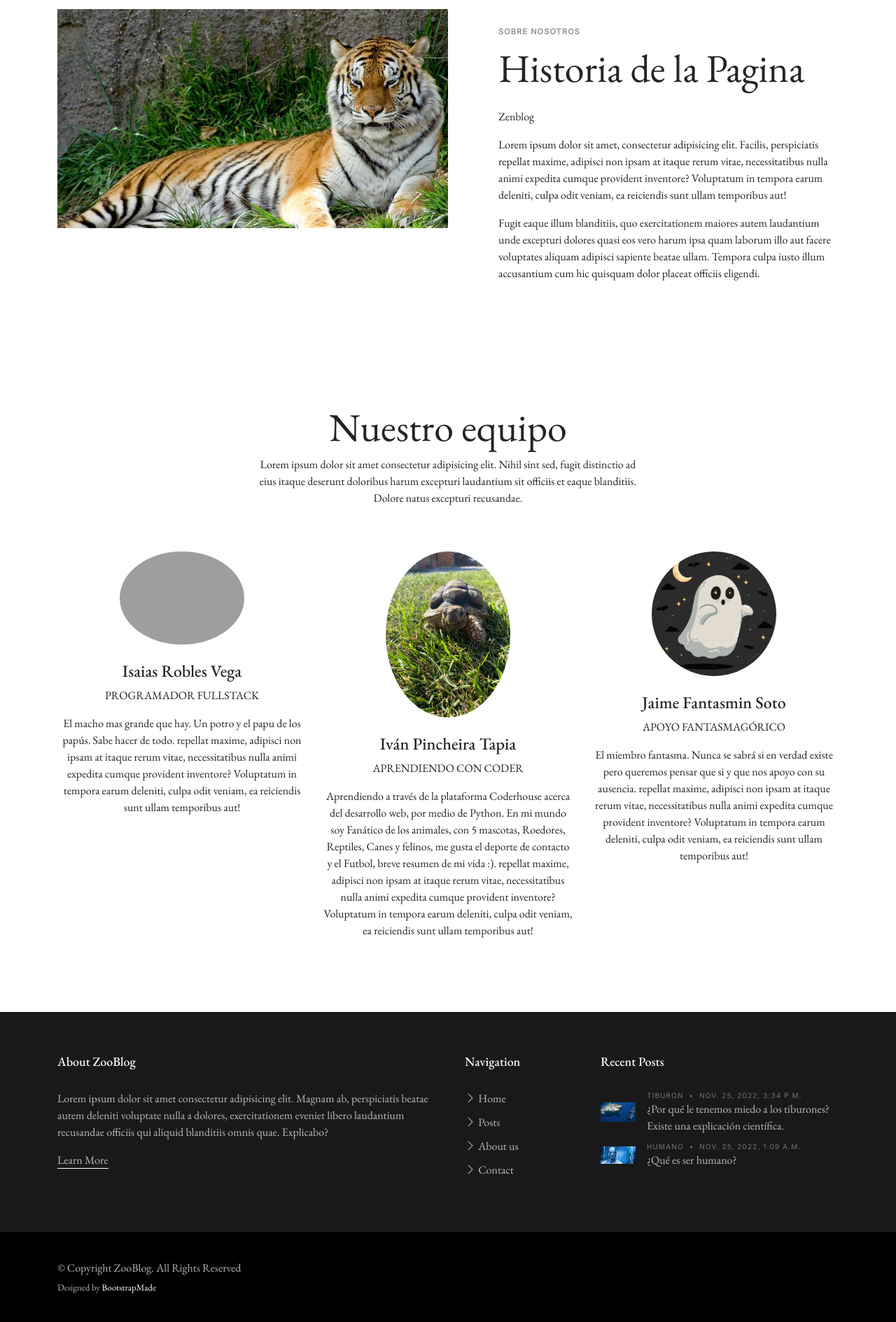
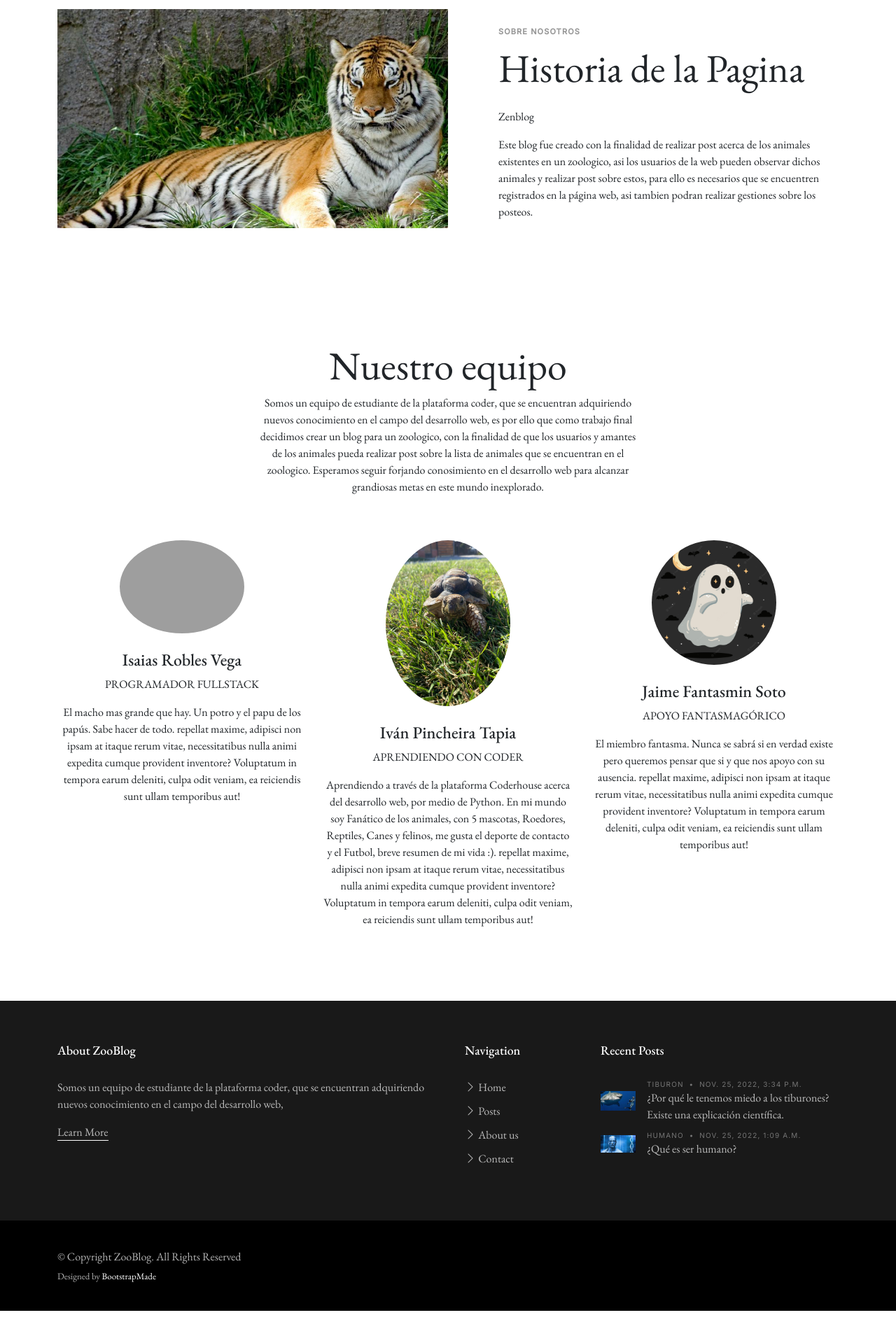
Before and after one commit to isak4567/AppZoo, a Django app: page /Appzoologico/About/ in a window 1280 px wide. Shown: the part 257-2146 px from the top of the page at 70% size. Run offline with Django 4.2, Linux system fonts and the light colour scheme; data comes from the database, SQL or seed files in the repository; both versions use the stored data as it was after the commit; some libraries are stand-ins or nearby versions; some web fonts are replaced; grey boxes are pictures that could not be loaded.

Commit message:
agrego decoradores

```diff
--- a/Appzoologico/templates/About.html
+++ b/Appzoologico/templates/About.html
@@ -22,8 +22,13 @@
               <div class="post-meta mt-4">Sobre Nosotros</div>
               <h2 class="mb-4 display-4">Historia de la Pagina</h2>
               <p>Zenblog</p>
-              <p>Lorem ipsum dolor sit amet, consectetur adipisicing elit. Facilis, perspiciatis repellat maxime, adipisci non ipsam at itaque rerum vitae, necessitatibus nulla animi expedita cumque provident inventore? Voluptatum in tempora earum deleniti, culpa odit veniam, ea reiciendis sunt ullam temporibus aut!</p>
-              <p>Fugit eaque illum blanditiis, quo exercitationem maiores autem laudantium unde excepturi dolores quasi eos vero harum ipsa quam laborum illo aut facere voluptates aliquam adipisci sapiente beatae ullam. Tempora culpa iusto illum accusantium cum hic quisquam dolor placeat officiis eligendi.</p>
+              <p> Este blog fue creado con la finalidad de realizar post acerca de los animales existentes en un zoologico,
+                asi los usuarios de la web pueden observar dichos animales y realizar post sobre estos, para ello
+                es necesarios que se encuentren registrados en la página web, asi tambien podran realizar gestiones sobre los
+                posteos.
+
+              </p>
+              <p></p>
             </div>
           </div>
 
@@ -39,7 +44,11 @@
             <div class="row justify-content-center">
               <div class="col-lg-6">
                 <h2 class="display-4">Nuestro equipo</h2>
-                <p>Lorem ipsum dolor sit amet consectetur adipisicing elit. Nihil sint sed, fugit distinctio ad eius itaque deserunt doloribus harum excepturi laudantium sit officiis et eaque blanditiis. Dolore natus excepturi recusandae.</p>
+                <p>Somos un equipo de estudiante de la plataforma coder, que se encuentran adquiriendo nuevos conocimiento en el campo
+                  del desarrollo web, es por ello que como trabajo final decidimos crear un blog para un zoologico, con la finalidad de que
+                  los usuarios y amantes de los animales pueda realizar post sobre la lista de animales que se encuentran en el zoologico. Esperamos
+                  seguir forjando conosimiento en el desarrollo web para alcanzar grandiosas metas en este mundo inexplorado.
+                </p>
               </div>
             </div>
           </div>
--- a/Appzoologico/templates/Contact.html
+++ b/Appzoologico/templates/Contact.html
@@ -20,7 +20,7 @@
             <i class="bi bi-linkedin"></i>
             <h3>Linkedin</h3>
             <p><a target="blank" href="https://www.linkedin.com/in/isaías-robles-vega-9b4b87220/">Isaías Robles Vega</a></p>
-            <p><a target="blank" href="https://www.linkedin.com/in/isaías-robles-vega-9b4b87220/">Iván Pincheira Tapia</a></p>
+            <p><a target="blank" href="https://www.linkedin.com/in/iv%C3%A1n-pincheira-tapia/">Iván Pincheira Tapia</a></p>
           </div>
         </div><!-- End Info Item -->
 
@@ -29,7 +29,7 @@
             <i class="bi bi-github"></i>
             <h3>Github</h3>
             <p><a target="blank" href="https://github.com/isak4567">Isaías Robles Vega</a></p>
-            <p><a target="blank" href="https://github.com/isak4567">Iván Pincheira Tapia</a></p>
+            <p><a target="blank" href="https://github.com/IvanPincheiraTapia">Iván Pincheira Tapia</a></p>
           </div>
         </div><!-- End Info Item -->
 
@@ -38,7 +38,7 @@
             <i class="bi bi-envelope"></i>
             <h3>Email</h3>
             <p><a target="blank" href="mailto:isaiasrv@gmail.com">isaiasrv@gmail.com</a></p>
-            <p><a target="blank" href="mailto:isaiasrv@gmail.com">isaiasrv@gmail.com</a></p>
+            <p><a target="blank" href="mailto:ivanpincheira18@gmail.com">ivanpincheira18@gmail.com</a></p>
           </div>
         </div><!-- End Info Item -->
 
--- a/Appzoologico/templates/indexZoo.html
+++ b/Appzoologico/templates/indexZoo.html
@@ -217,7 +217,8 @@
         <div class="row g-5">
           <div class="col-lg-6">
             <h3 class="footer-heading">About ZooBlog</h3>
-            <p>Lorem ipsum dolor sit amet consectetur adipisicing elit. Magnam ab, perspiciatis beatae autem deleniti voluptate nulla a dolores, exercitationem eveniet libero laudantium recusandae officiis qui aliquid blanditiis omnis quae. Explicabo?</p>
+            <p>Somos un equipo de estudiante de la plataforma coder, que se encuentran adquiriendo nuevos conocimiento en el campo
+              del desarrollo web,</p>
             <p><a href="{% url 'about' %}" class="footer-link-more">Learn More</a></p>
           </div>
           <div class="col-6 col-lg-2">
--- a/Appzoologico/views.py
+++ b/Appzoologico/views.py
@@ -5,6 +5,8 @@ from .forms import  UsuarioFormulario, EditarPerfil, ImagenPerfil, AnimalG1F, An
 from django.urls import reverse_lazy
 from django.contrib.auth.forms import AuthenticationForm
 from django.contrib.auth.models import User
+from django.contrib.auth.decorators import login_required
+from django.contrib.admin.views.decorators import staff_member_required
 from django.contrib.auth import login, authenticate
 
 # Create your views here.
@@ -130,12 +132,13 @@ def view_Registrarse(request):
 
 
 ################ Vistas de Perfil ################
+@login_required
 def view_Detalles_Perfil(request):
     avatar = Avatar.objects.get(user = request.user)
 
     return render(request, "./Cuenta\DetallesPerfil.html", {"imgPerfil": avatar.imagen.url})
 
-
+@login_required
 def view_Editar_Perfil(request):
     usuario = request.user
     avatar = Avatar.objects.get(user = request.user)
@@ -181,6 +184,7 @@ def view_Editar_Perfil(request):
 
 
 ################ Vistas de Animales ################
+@staff_member_required(login_url='/Appzoologico/LogIn')
 def view_AgregarAnimalG1(request):
 
     avatar = Avatar.objects.get(user = request.user)
@@ -222,6 +226,7 @@ def view_DetallesAnimalG1(request, id):
     return render(request, "./Animales/DetallesAnimal.html", {"animal": animalG1, "imgPerfil": avatar.imagen.url})
 
 
+@staff_member_required(login_url='/Appzoologico/LogIn')
 def view_ModificarAnimalG1(request, id):
 
     animalG1 = Animal_GrupoSecundario1.objects.get(id=id)
@@ -265,6 +270,7 @@ def view_ModificarAnimalG1(request, id):
         return render(request, "Animales/ModificarAnimalG1.html", {'form': miFormulario, "imgPerfil": avatar.imagen.url})
 
 
+@staff_member_required(login_url='/Appzoologico/LogIn')
 def view_EliminarAnimalG1(request, id):
 
     if request.method == "POST":
@@ -282,6 +288,7 @@ def view_EliminarAnimalG1(request, id):
         return render(request, "indexZoo.html", {"mensaje": f'Liberaste a {nombre}.', "vertebrados": vertebrados, "invertebrados": invertebrados, "imgPerfil": avatar.imagen.url})
 
 
+@staff_member_required(login_url='/Appzoologico/LogIn')
 def view_AgregarAnimalG2(request):
 
     avatar = Avatar.objects.get(user = request.user)
@@ -311,6 +318,7 @@ def view_AgregarAnimalG2(request):
         return render(request, "Animales/AgregarAnimalG1.html", {'form': miFormulario, "imgPerfil": avatar.imagen.url})
 
 
+@staff_member_required(login_url='/Appzoologico/LogIn')
 def view_ModificarAnimalG2(request, id):
 
     animalG2 = Animal_GrupoSecundario2.objects.get(id=id)
@@ -366,6 +374,7 @@ def view_DetallesAnimalG2(request, id):
     return render(request, "./Animales/DetallesAnimal.html", {"animal": animalG2, "imgPerfil": avatar.imagen.url})
 
 
+@staff_member_required(login_url='/Appzoologico/LogIn')
 def view_EliminarAnimalG2(request, id):
 
     if request.method == "POST":
@@ -395,6 +404,7 @@ def view_ListasAnimales(request):
 
 
 ################ Vistas de Posteo ################
+@login_required
 def agregarpost(request, nombre):
 
     print(f'Datos ------------------ {request.method}')
@@ -425,6 +435,7 @@ def agregarpost(request, nombre):
         return render(request, "Posteos/Agregarpost.html", {'form': miFormulario})
 
 
+@login_required
 def view_EliminarPost(request, id):
 
     PostEliminar = Posteo.objects.get(id = id)
@@ -440,6 +451,7 @@ def view_EliminarPost(request, id):
         return render(request, "Posts.html", {"mensaje": f'Eliminaste este articulo {titulo}.', "post": todoPost})
 
 
+@login_required
 def view_ModificarPost(request, id):
 
     post = Posteo.objects.get(id=id)
@@ -485,5 +497,12 @@ def view_ModificarPost(request, id):
 def view_DetallesPost(request, id):
 
     Post = Posteo.objects.get(id = id)
+    posteos = Posteo.objects.all()
+    postFooter= posteos[::-1]
 
-    return render(request, "Posteos/single-post.html", {"post": Post})
+    try:
+        avatar = Avatar.objects.get(user = request.user)
+    except:
+        return render(request, "Posteos/single-post.html", {"post": Post, "recentPost": postFooter[0:2]})
+
+    return render(request, "Posteos/single-post.html", {"post": Post, "recentPost": postFooter[0:2], "imgPerfil": avatar.imagen.url})
--- a/Proyecto2/settings.py
+++ b/Proyecto2/settings.py
@@ -128,3 +128,6 @@ DEFAULT_AUTO_FIELD = 'django.db.models.BigAutoField'
 # Ubicación de las imagenes
 MEDIA_URL = '/media/'
 MEDIA_ROOT = os.path.join(BASE_DIR, 'media')
+
+# Decorador
+LOGIN_URL = '/Appzoologico/LogIn'
```
Also changed, not shown: Readme.md (added), db.sqlite3, media/posts/102901646_p0.jpg (deleted).
